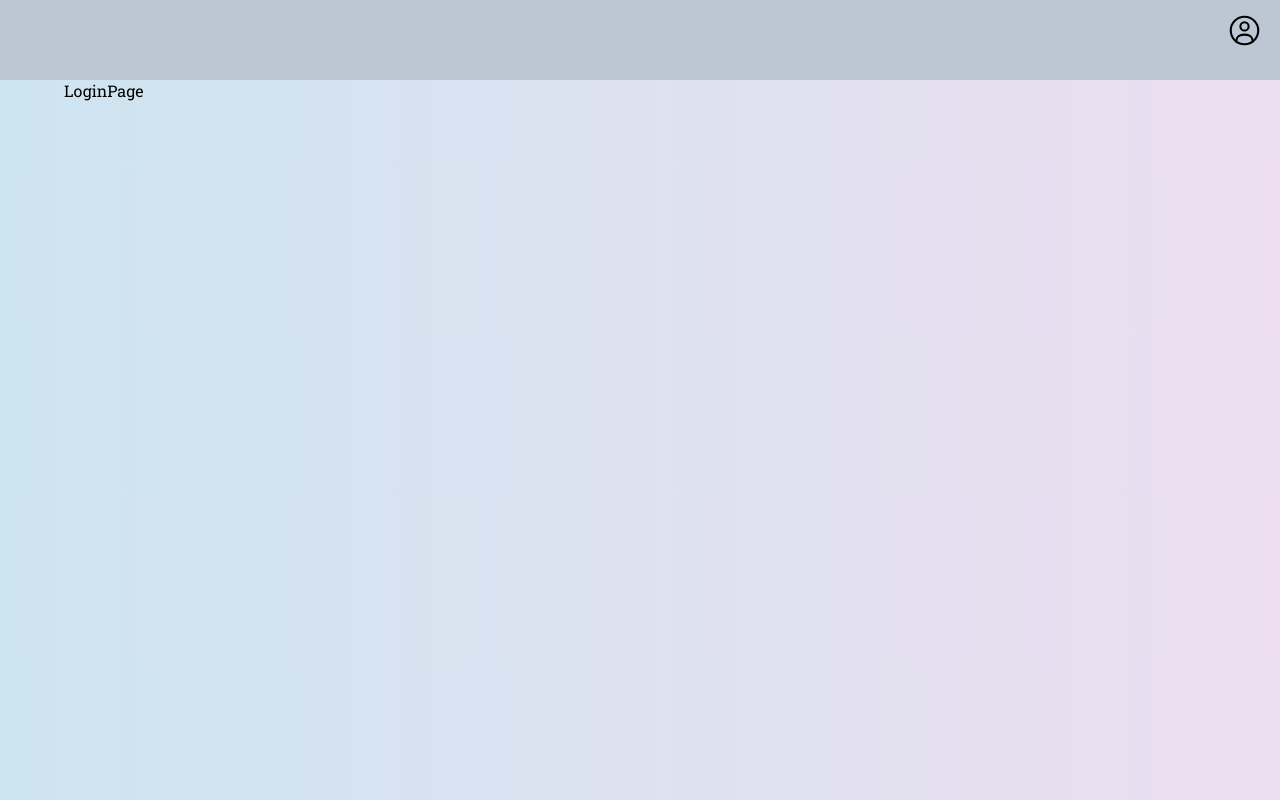
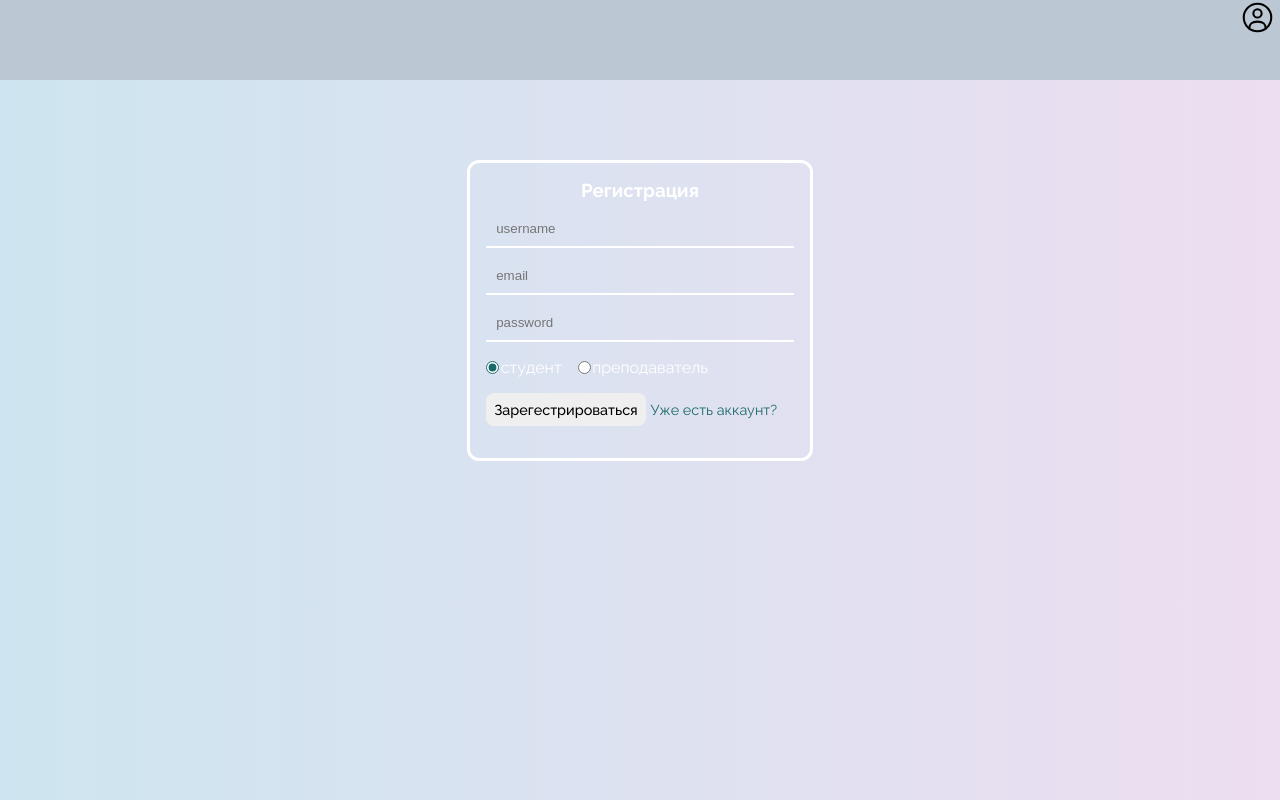
Before and after one commit to filuimeyo/pspkurs-client, a React (Create React App) app: page /register in a window 1280 px wide. Built offline with nearby package versions, Linux system fonts and the light colour scheme.

Commit message:
added forms

```diff
--- a/src/App.css
+++ b/src/App.css
@@ -119,6 +119,58 @@ h1 {
   box-shadow: 5px 5px 7px #1c1d1f, -5px -5px 7px #222527;
 } */
 
+form{
+  width: 30%;
+  margin: 5rem auto;
+  border: 3px solid white;
+  padding: 1rem;
+  border-radius: 12px;
+}
+
+form input[type=text], form input[type=email], form input[type=password]{
+  padding:10px;
+  margin:10px 0; /*  add top and bottom margin */
+  outline: none;
+  display: block;
+  width: 100%;
+  background: transparent;
+  border-bottom: 2px solid white;
+}
+
+form h3{
+  text-align: center;
+  color: white;
+  font-family: var(--font-raleway);
+}
+
+
+form div{
+  width: 100%;
+  margin: 1rem 0;
+  display: flex;
+  vertical-align: middle;
+  color: white;
+  font-family: var(--font-raleway);
+}
+
+form input[type=radio]{
+  margin-right: 0.1rem;
+  accent-color: rgb(27, 106, 106);
+}
+
+form input[type=submit]{
+  font-size: 0.9rem;
+  font-family: var(--font-raleway);
+  font-weight: 500;
+  margin-right: 0.3rem;
+  padding: 0.5rem;
+  border-radius: 8px;
+}
+form input[type=submit]:hover{
+ background-color: rgb(66, 152, 152);
+}
+
+
 .empty {
   width: 100%;
   margin-top: 3rem;
@@ -146,6 +198,7 @@ h1 {
 
 
 .popular {
+  padding: 0.5rem;
   width: 300px;
   height: 150px;
   margin:  0.025rem 1.5rem;
@@ -164,6 +217,11 @@ h1 {
 
 }
 
+.popular:hover div:nth-of-type(1){
+  transform: scale(1.05, 1.05);
+  box-shadow: 0px 0px 5px 3px white;
+}
+
 .popular div:nth-of-type(1) img{
   height: 100%;
   width: 100%;
@@ -171,12 +229,21 @@ h1 {
 
 .popular div:nth-of-type(2){
   width: 60%;
-  margin-left: 2%;
+  margin-left: 4%;
   font-weight: 600;
   font-size: 1.2rem;
   color: rgb(27, 106, 106);
+
 }
 
+.popular:hover div:nth-of-type(2){
+  /* text-shadow: rgb(188, 178, 204) 1px 0 10px; */
+  text-shadow:
+  1px 1px 2px black,
+  0 0 1em  white,
+  0 0 0.2em  rgb(27, 106, 106);
+  color: white;
+}
 
 .teacherSubj {
   width: 190px;
@@ -427,6 +494,7 @@ h1 {
   width: 100%;
   border:1px solid white;
   border-radius: 12px ;
+
 }
 
 .teacherinfo button{
--- a/src/App.js
+++ b/src/App.js
@@ -33,8 +33,8 @@ const App = () =>{
                 <Route path='subjects' element={<SubjectsPage/>}></Route>
                 <Route path='teachers' element={<TeachersPage/>}></Route>
                 <Route path='teacher' element={<TeacherPage/>}></Route>
-                <Route path='register' element={<LoginPage/>}></Route>
-                <Route path='login' element={<RegisterPage/>}></Route>
+                <Route path='register' element={<RegisterPage/>}></Route>
+                <Route path='login' element={<LoginPage/>}></Route>
             </Routes>
         </Layout>
 
--- a/src/components/Navbar.jsx
+++ b/src/components/Navbar.jsx
@@ -1,16 +1,18 @@
 import React from 'react'
 import UserIcon from '../user.svg'
+import { Link } from 'react-router-dom'
 
 export const Navbar = () => {
   return (
     <header>
+      <Link to={"/register"}>
         <button>
           <img
             src={UserIcon}
             alt='profile'
           ></img>
         </button>
-
+      </Link>
     </header>
   )
 }
--- a/src/pages/LoginPage.jsx
+++ b/src/pages/LoginPage.jsx
@@ -1,7 +1,29 @@
 import React from 'react'
+import { Link } from 'react-router-dom'
 
 export const LoginPage = () => {
   return (
-    <div>LoginPage</div>
+    <form onSubmit = {e => e.preventDefault()}>
+      <h3>Авторизация</h3>
+      <input type='email'
+        placeholder='email'
+        />
+
+        <input type='password'
+        placeholder='password'
+        />
+
+      <div style={{display:'flex', alignItems: 'center' }}>
+      <input type='submit' value={'Войти'} />
+
+       <Link
+        style={{textDecoration: 'none', color: 'rgb(27, 106, 106)', fontSize: '0.9rem'}}
+          to={'/register'}
+        > Нет аккаунта?
+
+       </Link>
+
+      </div>
+    </form>
   )
 }
--- a/src/pages/RegisterPage.jsx
+++ b/src/pages/RegisterPage.jsx
@@ -1,7 +1,78 @@
 import React from 'react'
+import { Link } from 'react-router-dom'
 
 export const RegisterPage = () => {
+
+  const [activeCheckbox, setActiveCheckbox] = React.useState("STUDENT");
+
   return (
-    <div>RegisterPage</div>
+    <form onSubmit = {e => {e.preventDefault()
+      console.log(activeCheckbox)}}>
+
+      <h3>Регистрация</h3>
+      <input type='text'
+        placeholder='username'
+      />
+
+      <input type='email'
+      placeholder='email'
+      />
+
+      <input type='password'
+      placeholder='password'
+      />
+
+      {/* <input
+          type="radio"
+          name="role"
+          checked={"STUDENT" === activeCheckbox}
+          onClick={() =>{ setActiveCheckbox("STUDENT")}}
+          readOnly />cтудент
+
+      <div>
+        <input
+          type="radio"
+          name="role"
+          checked={"TEACHER" === activeCheckbox}
+          onClick={() => { setActiveCheckbox("TEACHER")}}
+          readOnly />
+        преподаватель
+      </div> */}
+
+
+      <div>
+        <input
+          type="radio"
+          name="role"
+          checked={"STUDENT" === activeCheckbox}
+          onClick={() =>{ setActiveCheckbox("STUDENT")}}
+          readOnly />
+          <label >студент</label>
+
+          <input
+          style={{marginLeft: '1rem'}}
+          type="radio"
+          name="role"
+          checked={"TEACHER" === activeCheckbox}
+          onClick={() => { setActiveCheckbox("TEACHER")}}
+          readOnly />
+          <label for="radio-2">преподаватель</label>
+      </div>
+
+
+      <div  style={{display:'flex', alignItems: 'center' }}>
+        <input type='submit' value={'Зарегестрироваться'} />
+
+
+
+       <Link
+          style={{textDecoration: 'none', color: 'rgb(27, 106, 106)', fontSize: '0.9rem'}}
+          to={'/login'}
+        > Уже есть аккаунт?
+
+       </Link>
+
+      </div>
+    </form>
   )
 }
```
Lines whose indentation alone changed are shown as unchanged.
